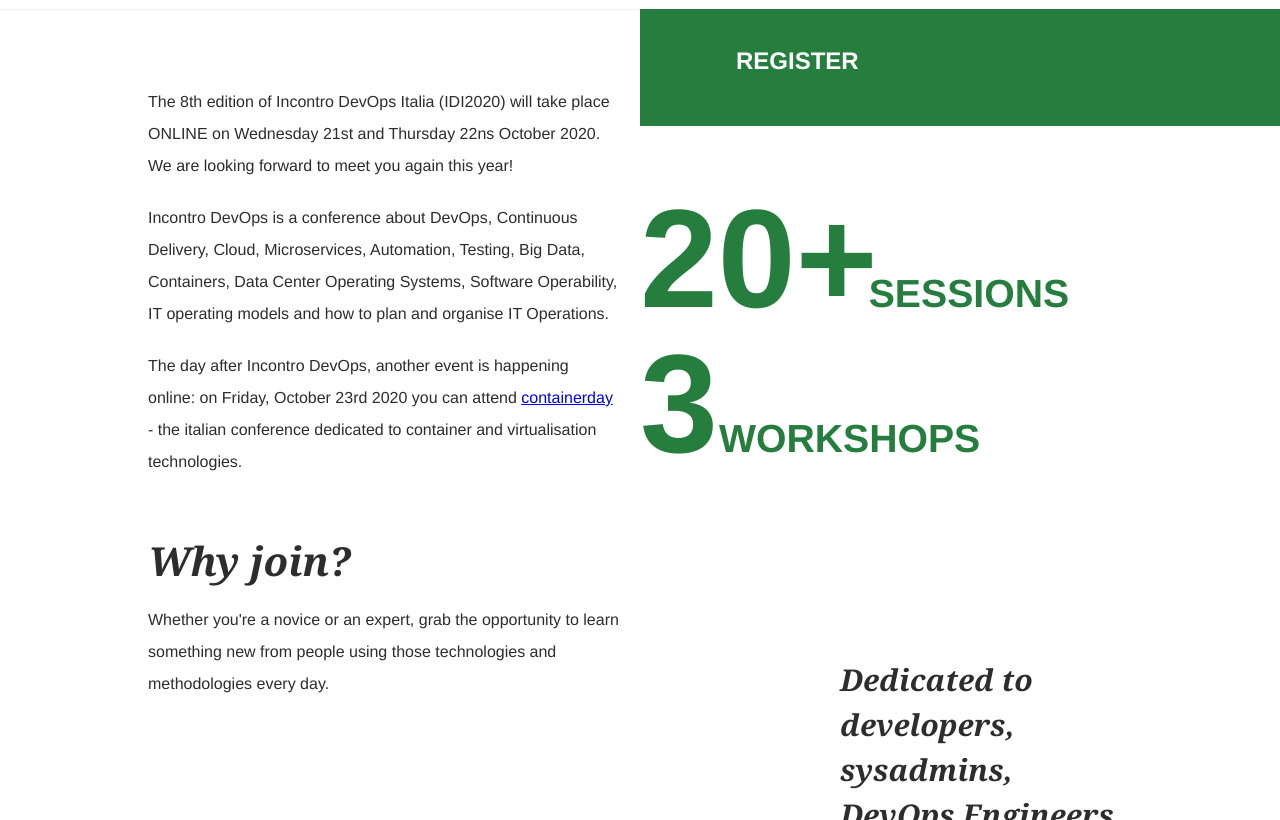
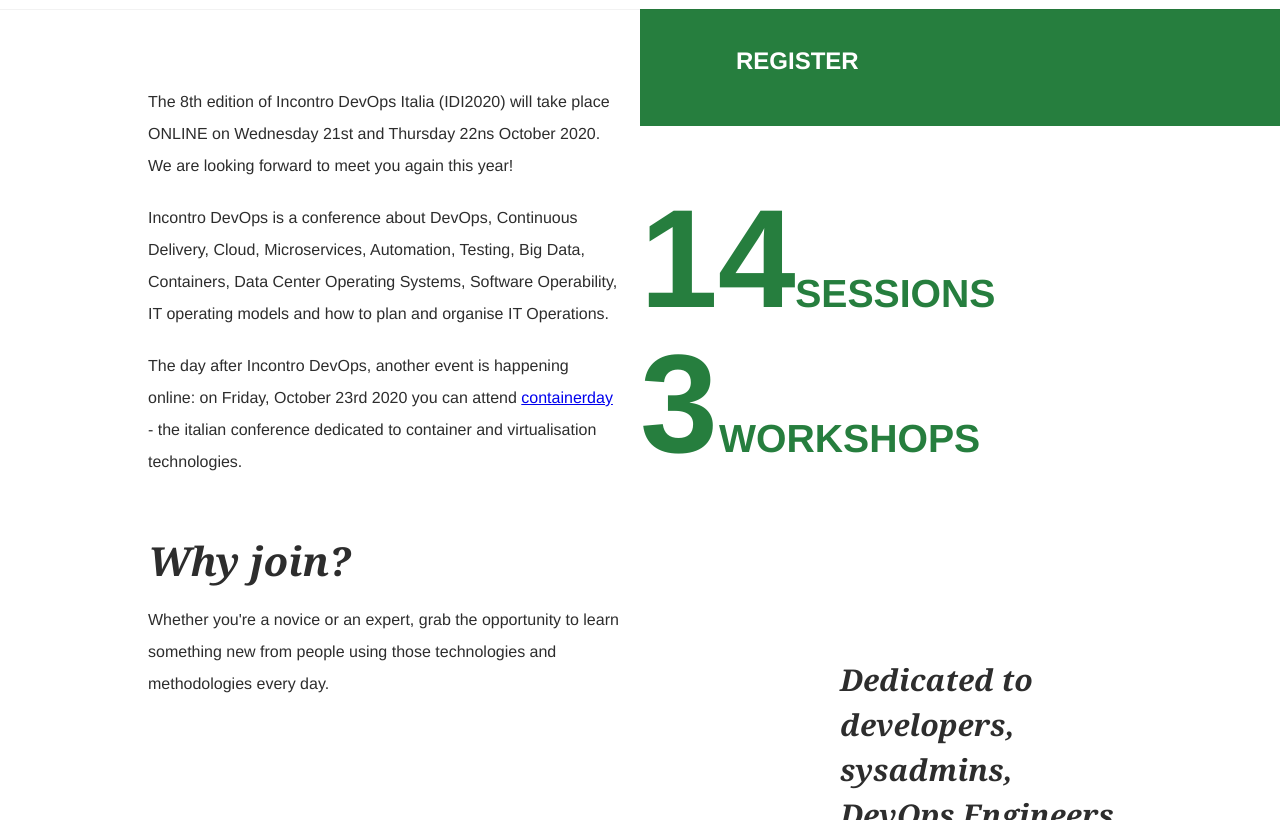
Before and after one commit to giuliatosato/2020.incontrodevops.it, a Jekyll site: the page built from index.html, in a window 1280 px wide and 900 px high, scrolled down 694 px, cut to the strip 80-900 px from the top of the window. Built offline with Jekyll 4.4.1, drawn with Linux system fonts in a browser that asks for light colours; some web fonts are replaced; comment, search, counter and statistics services are not loaded.

Commit message:
ok, it's not actually 20+

```diff
--- a/_includes/index/conf-infos.html
+++ b/_includes/index/conf-infos.html
@@ -26,7 +26,7 @@
 
     <div class="conf-infos__column conf-infos__column--right">
       <div class="mega-info mega-info--responsive">
-              <div class="mega-info__number">20+</div>
+              <div class="mega-info__number">14</div>
               <div class="mega-info__text">Sessions</div>
             </div>
             <div class="mega-info mega-info--responsive">
```
